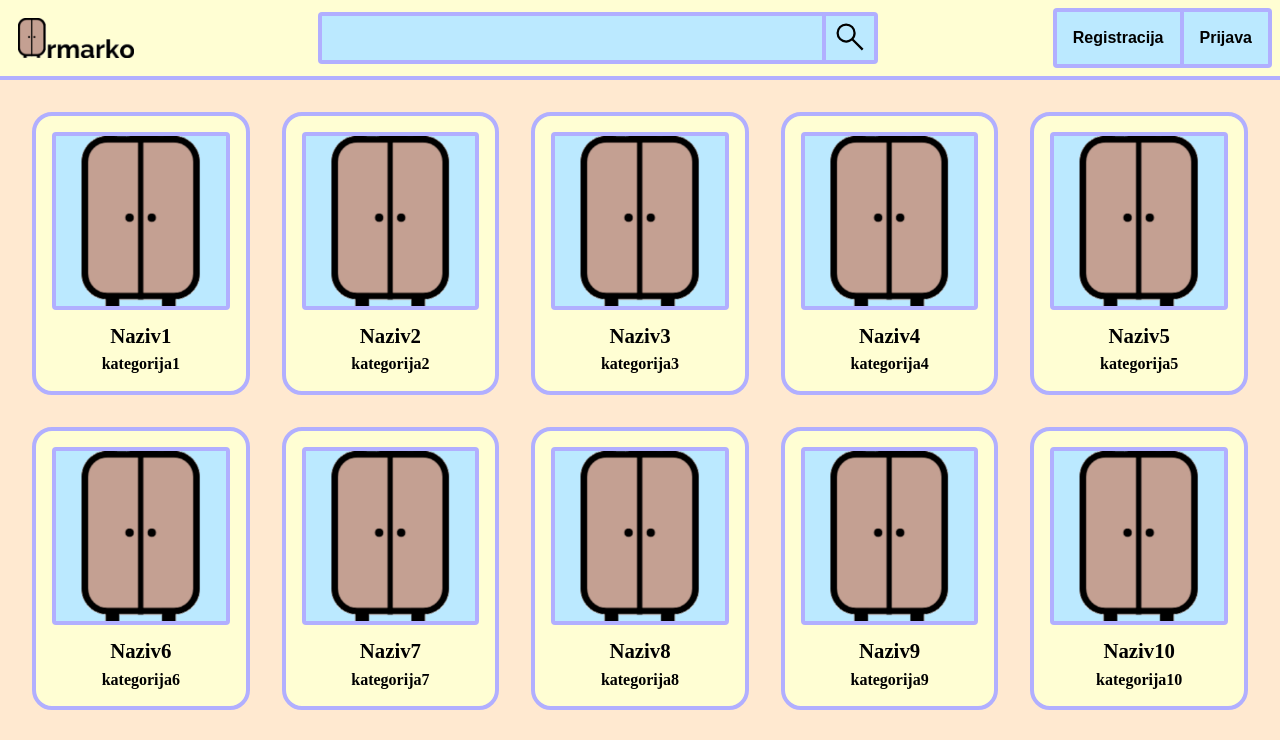
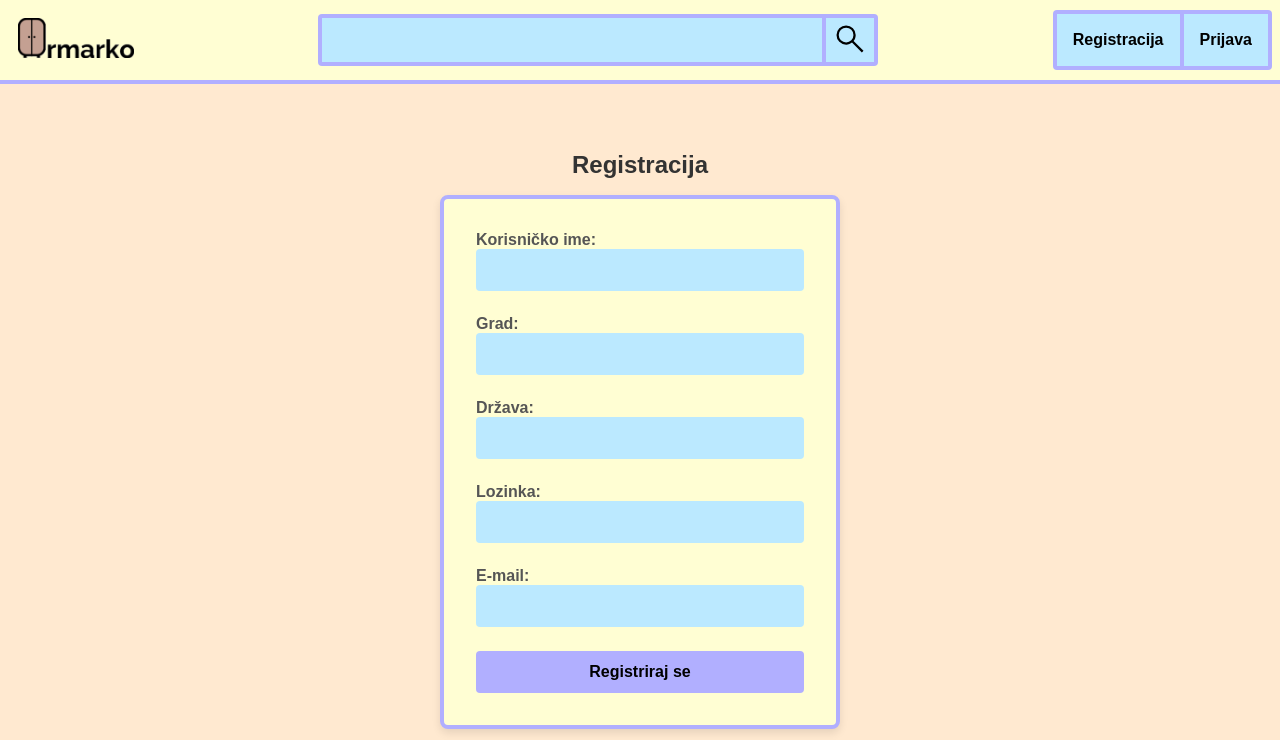
Before and after one commit to vujnovicmarko/Ormarko, a React (Vite) app in the folder IzvorniKod/Frontend/: page /register in a window 1280 px wide. Shown: the top 740 px of the page. Built offline with nearby package versions, Linux system fonts and the light colour scheme.

Commit message:
Create Login and Register forms with consistent styling and form validation

```diff
--- a/IzvorniKod/Frontend/package.json
+++ b/IzvorniKod/Frontend/package.json
@@ -11,7 +11,8 @@
   },
   "dependencies": {
     "react": "^18.3.1",
-    "react-dom": "^18.3.1"
+    "react-dom": "^18.3.1",
+    "react-router-dom": "^6.27.0"
   },
   "devDependencies": {
     "@eslint/js": "^9.13.0",
--- a/IzvorniKod/Frontend/src/App.css
+++ b/IzvorniKod/Frontend/src/App.css
@@ -54,6 +54,7 @@ body {
     padding: 1rem;
     font-weight: 700;
     font-size: 1rem;
+    cursor: pointer;
 }
 
 .toolbarbtndiv {
--- a/IzvorniKod/Frontend/src/App.jsx
+++ b/IzvorniKod/Frontend/src/App.jsx
@@ -1,6 +1,9 @@
+import { BrowserRouter as Router, Routes, Route, Link } from 'react-router-dom';
 import "./App.css"
 import ItemDisplay from "./ItemDisplay"
 import Toolbar from "./Toolbar"
+import Login from "./Login/Login";
+import Register from "./Register/Register";
 
 const items = [
   ["Naziv1", "kategorija1", "../public/OrmarkoIcon.png"],
@@ -37,9 +40,13 @@ const items = [
 
 export default function App() {
   return (
-    <>
-      <Toolbar></Toolbar>
-      <ItemDisplay items={items}></ItemDisplay>
-    </>
+    <Router>
+          <Toolbar />
+          <Routes>
+            <Route path="/" element={<ItemDisplay items={items} />} />
+            <Route path="/login" element={<Login />} />
+            <Route path="/register" element={<Register />} />
+          </Routes>
+        </Router>
   )
 }
--- a/IzvorniKod/Frontend/src/ButtonDiv.jsx
+++ b/IzvorniKod/Frontend/src/ButtonDiv.jsx
@@ -1,8 +1,16 @@
+import { Link } from 'react-router-dom';
+
 export default function ButtonDiv({ className, buttons, btnClassName }) {
+  const buttonRoutes = {
+      "Registracija": "/register",
+      "Prijava": "/login"
+    };
   return (
     <div className={className}>
       {buttons.map((btnText, index) => (
-        <button className={btnClassName} key={index}>{btnText}</button>
+          <Link to={buttonRoutes[btnText]} key={index}>
+            <button className={btnClassName} key={index}>{btnText}</button>
+            </Link>
       ))}
     </div>
   )
--- /dev/null
+++ b/IzvorniKod/Frontend/src/Login/Login.css
@@ -0,0 +1,72 @@
+
+.form-container {
+    font-family: Arial, sans-serif;
+    display: flex;
+    flex-direction: column;
+    justify-content: center;
+    align-items: center;
+    min-height: calc(100vh - 80px);
+    padding: 20px;
+    margin-top: 80px;
+}
+
+h2 {
+    color: #333;
+    text-align: center;
+    margin: 0;
+    margin-bottom: 1rem;
+}
+
+.login-form {
+    background: #FFFED3;
+    padding: 2rem;
+    border-radius: 8px;
+    box-shadow: 0 4px 8px rgba(0, 0, 0, 0.1);
+    max-width: 400px;
+    width: 100%;
+    border: solid 4px #B1AFFF;
+    font-family: inherit;
+    font-size: 1rem;
+}
+
+.login-form label {
+    display: block;
+    margin-bottom: 0.5rem;
+    color: #555;
+    font-weight: bold;
+}
+
+.login-form input[type="text"],
+.login-form input[type="password"] {
+    width: 100%;
+    padding: 0.75rem;
+    margin-bottom: 1rem;
+    border: none;
+    background: #BBE9FF;
+    border-radius: 4px;
+    font-size: 1rem;
+    outline: none;
+}
+
+.login-form input[type="text"]:focus,
+.login-form input[type="password"]:focus {
+    border: 2px solid #B1AFFF;
+}
+
+.login-form button[type="submit"] {
+    width: 100%;
+    padding: 0.75rem;
+    background-color: #B1AFFF;
+    color: black;
+    border: none;
+    border-radius: 4px;
+    font-size: 1rem;
+    font-weight: 700;
+    cursor: pointer;
+    transition: background-color 0.3s;
+    font-family: inherit;
+}
+
+.login-form button[type="submit"]:hover {
+    background-color: #BBE9FF;
+}
--- /dev/null
+++ b/IzvorniKod/Frontend/src/Login/Login.jsx
@@ -0,0 +1,54 @@
+import { useState } from 'react';
+import "./login.css";
+
+export default function Login() {
+  const [formData, setFormData] = useState({
+    username: '',
+    password: ''
+  });
+
+  const handleChange = (e) => {
+    setFormData({
+      ...formData,
+      [e.target.name]: e.target.value
+    });
+  };
+
+  const handleSubmit = (e) => {
+    e.preventDefault();
+    console.log('Login submitted:', formData);
+  };
+
+  return (
+    <div className="form-container">
+      <h2>Prijava</h2>
+      <form className="login-form" onSubmit={handleSubmit}>
+        <div>
+          <label>
+            Korisničko ime:
+            <input
+              type="text"
+              name="username"
+              value={formData.username}
+              onChange={handleChange}
+              required
+            />
+          </label>
+        </div>
+        <div>
+          <label>
+            Lozinka:
+            <input
+              type="password"
+              name="password"
+              value={formData.password}
+              onChange={handleChange}
+              required
+            />
+          </label>
+        </div>
+        <button type="submit">Prijavi se</button>
+      </form>
+    </div>
+  );
+}
--- a/IzvorniKod/Frontend/src/Logo.jsx
+++ b/IzvorniKod/Frontend/src/Logo.jsx
@@ -1,5 +1,9 @@
+import { Link } from 'react-router-dom';
+
 export default function Logo() {
   return (
-    <img className="logo" src="../public/OrmarkoLogo.png" />
-  )
+    <Link to="/">
+      <img className="logo" src="../public/OrmarkoLogo.png" alt="Logo" />
+    </Link>
+  );
 }
--- /dev/null
+++ b/IzvorniKod/Frontend/src/Register/Register.css
@@ -0,0 +1,72 @@
+
+.form-container {
+    font-family: Arial, sans-serif;
+    display: flex;
+    flex-direction: column;
+    justify-content: center;
+    align-items: center;
+    min-height: calc(100vh - 80px); /* Adjust for header height */
+    padding: 20px;
+    margin-top: 80px;
+}
+
+
+h2 {
+    color: #333;
+    text-align: center;
+    margin: 0;
+    margin-bottom: 1rem;
+}
+
+.registration-form {
+    background: #FFFED3;
+    padding: 2rem;
+    border-radius: 8px;
+    box-shadow: 0 4px 8px rgba(0, 0, 0, 0.1);
+    max-width: 400px;
+    width: 100%;
+    border: solid 4px #B1AFFF;
+}
+
+.registration-form label {
+    display: block;
+    margin-bottom: 0.5rem;
+    color: #555;
+    font-weight: bold;
+}
+
+.registration-form input[type="text"],
+.registration-form input[type="password"],
+.registration-form input[type="email"] {
+    width: 100%;
+    padding: 0.75rem;
+    margin-bottom: 1rem;
+    border: none;
+    background: #BBE9FF;
+    border-radius: 4px;
+    font-size: 1rem;
+    outline: none;
+}
+
+.registration-form input[type="text"]:focus,
+.registration-form input[type="password"]:focus,
+.registration-form input[type="email"]:focus {
+    border: 2px solid #B1AFFF;
+}
+
+.registration-form button[type="submit"] {
+    width: 100%;
+    padding: 0.75rem;
+    background-color: #B1AFFF;
+    color: black;
+    border: none;
+    border-radius: 4px;
+    font-size: 1rem;
+    font-weight: 700;
+    cursor: pointer;
+    transition: background-color 0.3s;
+}
+
+.registration-form button[type="submit"]:hover {
+    background-color: #BBE9FF;
+}
--- /dev/null
+++ b/IzvorniKod/Frontend/src/Register/Register.jsx
@@ -0,0 +1,94 @@
+import { useState } from 'react';
+import "./Register.css"
+
+export default function Register() {
+  const [formData, setFormData] = useState({
+    username: '',
+    city: '',
+    country: '',
+    password: '',
+    email: ''
+  });
+
+  const handleChange = (e) => {
+    setFormData({
+      ...formData,
+      [e.target.name]: e.target.value
+    });
+  };
+
+  const handleSubmit = (e) => {
+    e.preventDefault();
+    // Here you would typically handle form submission, such as sending data to your backend
+    console.log('Form submitted:', formData);
+  };
+
+  return (
+    <div className="form-container">
+      <h2>Registracija</h2>
+      <form className="registration-form" onSubmit={handleSubmit}>
+        <div>
+          <label>
+            Korisničko ime:
+            <input
+              type="text"
+              name="username"
+              value={formData.username}
+              onChange={handleChange}
+              required
+            />
+          </label>
+        </div>
+        <div>
+          <label>
+            Grad:
+            <input
+              type="text"
+              name="city"
+              value={formData.city}
+              onChange={handleChange}
+              required
+            />
+          </label>
+        </div>
+        <div>
+          <label>
+            Država:
+            <input
+              type="text"
+              name="country"
+              value={formData.country}
+              onChange={handleChange}
+              required
+            />
+          </label>
+        </div>
+        <div>
+          <label>
+            Lozinka:
+            <input
+              type="password"
+              name="password"
+              value={formData.password}
+              onChange={handleChange}
+              required
+            />
+          </label>
+        </div>
+        <div>
+          <label>
+            E-mail:
+            <input
+              type="email"
+              name="email"
+              value={formData.email}
+              onChange={handleChange}
+              required
+            />
+          </label>
+        </div>
+        <button type="submit">Registriraj se</button>
+      </form>
+    </div>
+  );
+}
```
Also changed, not shown: 1 other file (tests, documents, lock files or other folders).
